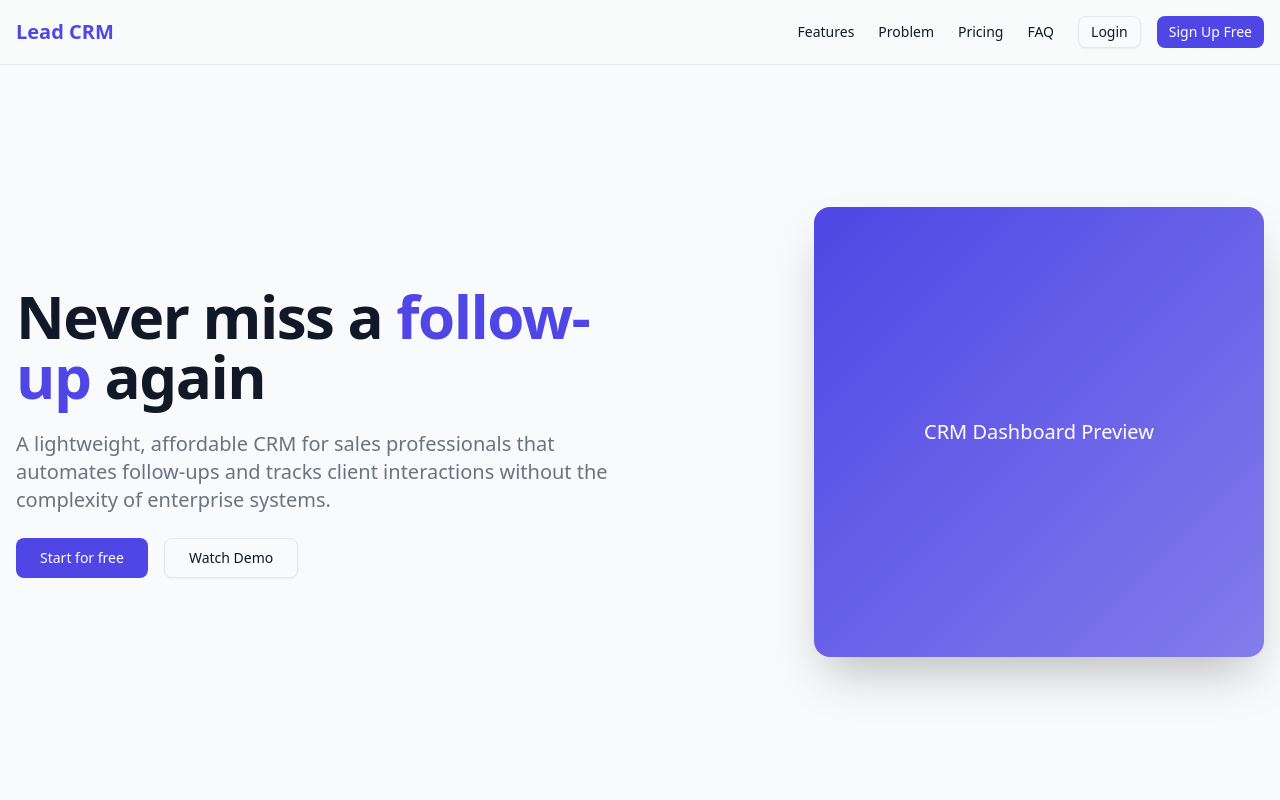
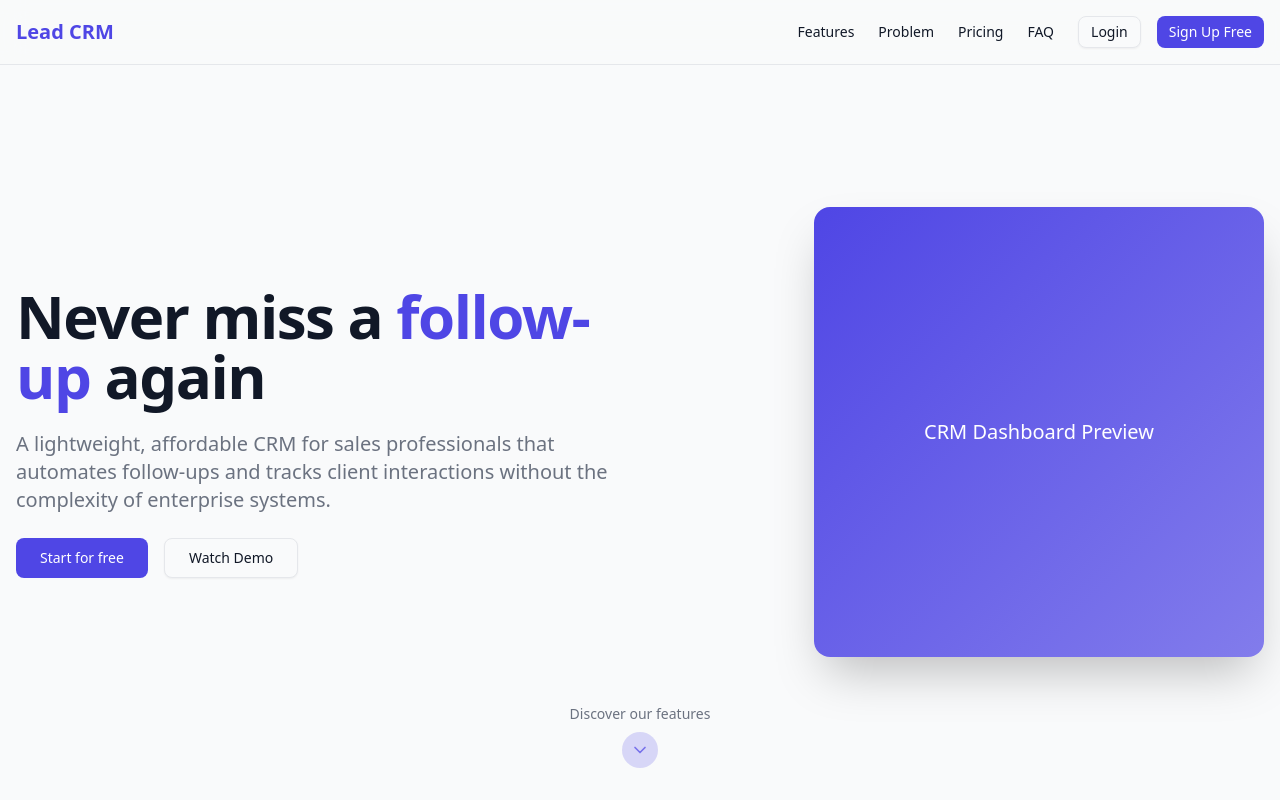
Before and after one commit to spken/lead-crm, a Next.js app in the folder frontend/: page / in a window 1280 px wide. Shown: the top 800 px of the page. Built offline with nearby package versions, Linux system fonts and the light colour scheme.

Commit message:
feat: enhance HeroSection with scroll-to-feature functionality and improve layout structure

```diff
--- a/frontend/components/landing/HeroSection.tsx
+++ b/frontend/components/landing/HeroSection.tsx
@@ -1,10 +1,13 @@
+'use client';
+
 import { Button } from "@/components/ui/button";
 import Link from "next/link";
+import { scrollToAnchor } from "@/lib/scroll-utils";
 
 export function HeroSection() {
   return (
-    <section className="min-h-screen flex items-center pt-16">
-      <div className="container mx-auto px-4">
+    <section className="min-h-screen flex flex-col pt-16 relative">
+      <div className="container mx-auto px-4 flex-1 flex items-center">
         <div className="grid gap-8 md:grid-cols-2 md:gap-12 items-center">
           <div className="flex flex-col gap-6">
             <h1 className="text-4xl font-bold tracking-tight sm:text-5xl md:text-6xl">
@@ -31,6 +34,31 @@ export function HeroSection() {
           </div>
         </div>
       </div>
+
+      <div className="absolute bottom-8 left-0 right-0 flex flex-col items-center">
+        <span className="text-sm font-medium text-muted-foreground mb-2">Discover our features</span>
+        <a
+          href="#features"
+          onClick={(e) => scrollToAnchor(e, "features")}
+          className="group flex items-center justify-center p-2 rounded-full bg-primary/20 hover:bg-primary/10 transition-colors"
+          aria-label="Scroll to features"
+        >
+          <svg
+            xmlns="http://www.w3.org/2000/svg"
+            width="20"
+            height="20"
+            viewBox="0 0 24 24"
+            fill="none"
+            stroke="currentColor"
+            strokeWidth="2"
+            strokeLinecap="round"
+            strokeLinejoin="round"
+            className="text-primary/70 group-hover:text-primary transition-colors"
+          >
+            <path d="m6 9 6 6 6-6" />
+          </svg>
+        </a>
+      </div>
     </section>
   );
 }
--- a/frontend/lib/scroll-utils.ts
+++ b/frontend/lib/scroll-utils.ts
@@ -1,13 +1,12 @@
 "use client";
 
-// Utility function for scrolling to anchors with fixed header offset
 export function scrollToAnchor(e: React.MouseEvent<HTMLAnchorElement>, id: string) {
   e.preventDefault();
 
   const element = document.getElementById(id);
   if (!element) return;
 
-  const headerOffset = 96; // Adjust this value based on your header height + some padding
+  const headerOffset = 96;
   const elementPosition = element.getBoundingClientRect().top;
   const offsetPosition = elementPosition + window.pageYOffset - headerOffset;
 
```
